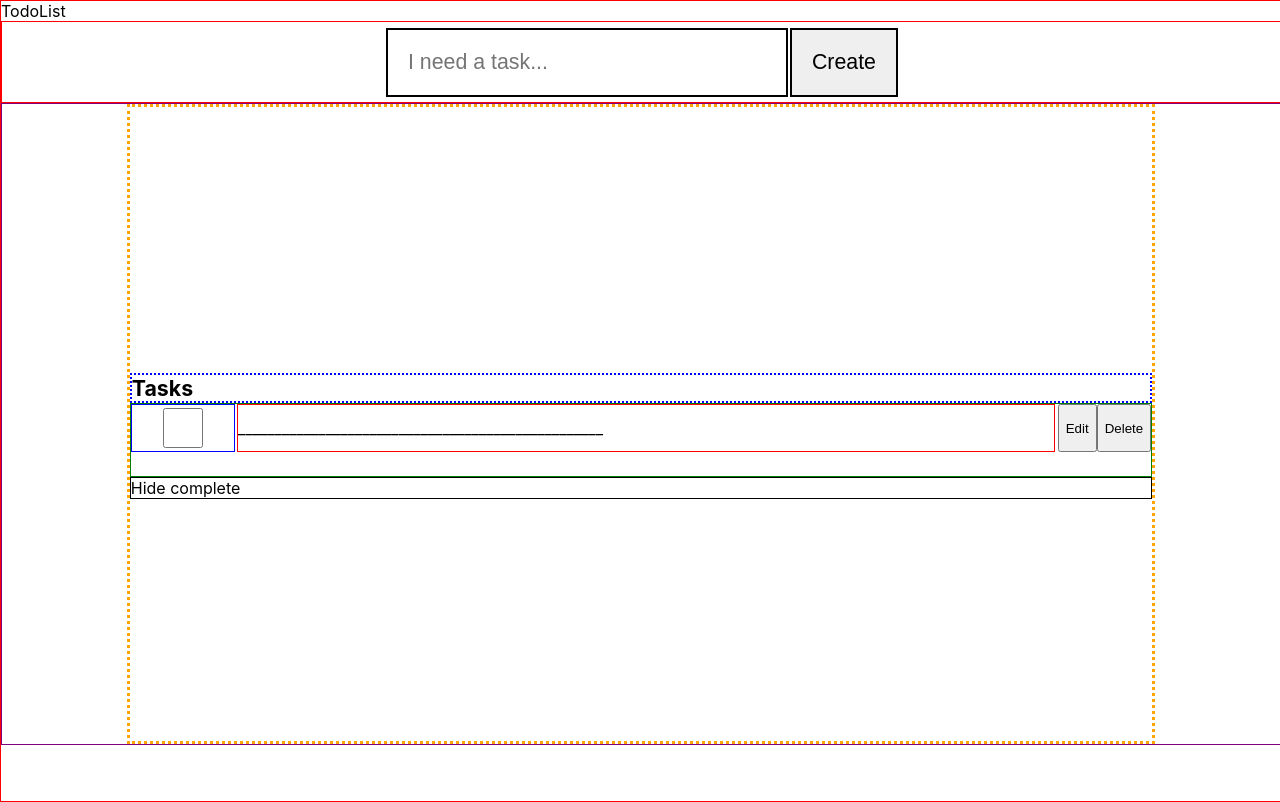
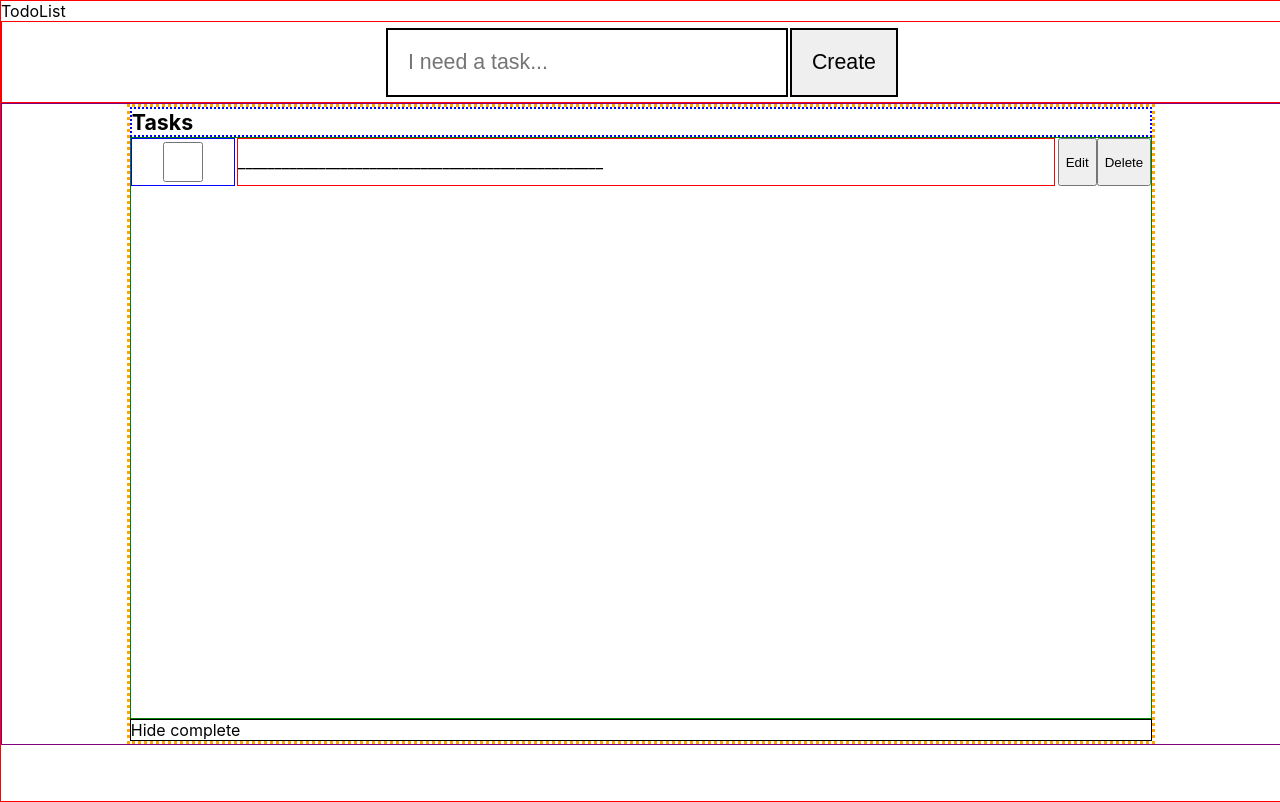
Before and after one commit to JorgeSousaa/challenge-todo-list, a React (Create React App) app: page / in a window 1280 px wide. Built offline with nearby package versions, Linux system fonts and the light colour scheme.

Commit message:
Css fixes

```diff
--- a/src/App.css
+++ b/src/App.css
@@ -85,13 +85,21 @@
   justify-content: flex-start;
 }
 
+.TaskList
+{
+  display: flex;
+  height: 100%;
+  flex-direction: column;
+  overflow: scroll;
+}
+
 .TaskComponent
 {
   display: flex;
   height:100%;
   flex-direction: column;
   border: 1px solid green;
-  overflow: scroll;
+  justify-content: start;
 }
 
 .TaskComponentLine{
```
